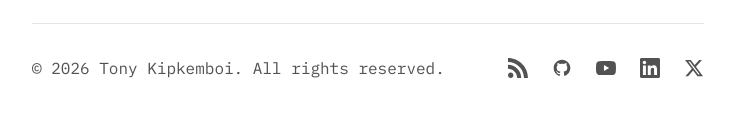
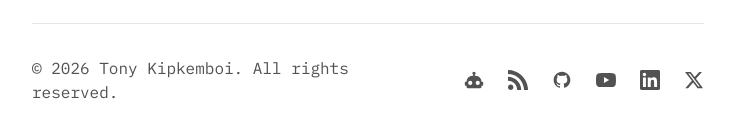
Before and after one commit to tonykipkemboi/personal-website, a Next.js app: page / in a window 1280 px wide. Shown: the part 1692-1825 px from the top of the page, without its empty margins (272-1007 px from the left). Before the commit the page ends 1804 px from the top, so only its background shows below. Built offline with nearby package versions, Linux system fonts and the light colour scheme.

Commit message:
Add robot icon in footer linking to machine-readable version
- Robot icon links to /llms-full.txt
- Hover turns emerald green
- Tooltip explains "View machine-readable version"
- Accessible aria-label for screen readers

Co-Authored-By: Claude Opus 4.5 <noreply@anthropic.com>

```diff
--- a/app/components/footer.tsx
+++ b/app/components/footer.tsx
@@ -9,6 +9,22 @@ export default function Footer() {
 
         {/* Social Icons */}
         <div className="flex gap-6">
+          <a
+            href="/llms-full.txt"
+            className="text-neutral-600 hover:text-emerald-600 dark:text-neutral-400 dark:hover:text-emerald-400 transition-colors"
+            aria-label="Machine-readable version (for AI)"
+            title="View machine-readable version"
+            target="_blank"
+            rel="noopener noreferrer"
+          >
+            <svg
+              viewBox="0 0 24 24"
+              aria-hidden="true"
+              className="h-5 w-5 fill-current"
+            >
+              <path d="M12 2a2 2 0 0 1 2 2c0 .74-.4 1.39-1 1.73V7h1a7 7 0 0 1 7 7h1a1 1 0 0 1 1 1v3a1 1 0 0 1-1 1h-1v1a2 2 0 0 1-2 2H5a2 2 0 0 1-2-2v-1H2a1 1 0 0 1-1-1v-3a1 1 0 0 1 1-1h1a7 7 0 0 1 7-7h1V5.73c-.6-.34-1-.99-1-1.73a2 2 0 0 1 2-2M7.5 13A2.5 2.5 0 0 0 5 15.5A2.5 2.5 0 0 0 7.5 18a2.5 2.5 0 0 0 2.5-2.5A2.5 2.5 0 0 0 7.5 13m9 0a2.5 2.5 0 0 0-2.5 2.5a2.5 2.5 0 0 0 2.5 2.5a2.5 2.5 0 0 0 2.5-2.5a2.5 2.5 0 0 0-2.5-2.5z"/>
+            </svg>
+          </a>
           <a
             href="/rss"
             className="text-neutral-600 hover:text-[#EE802F] dark:text-neutral-400 dark:hover:text-[#EE802F] transition-colors"
```
